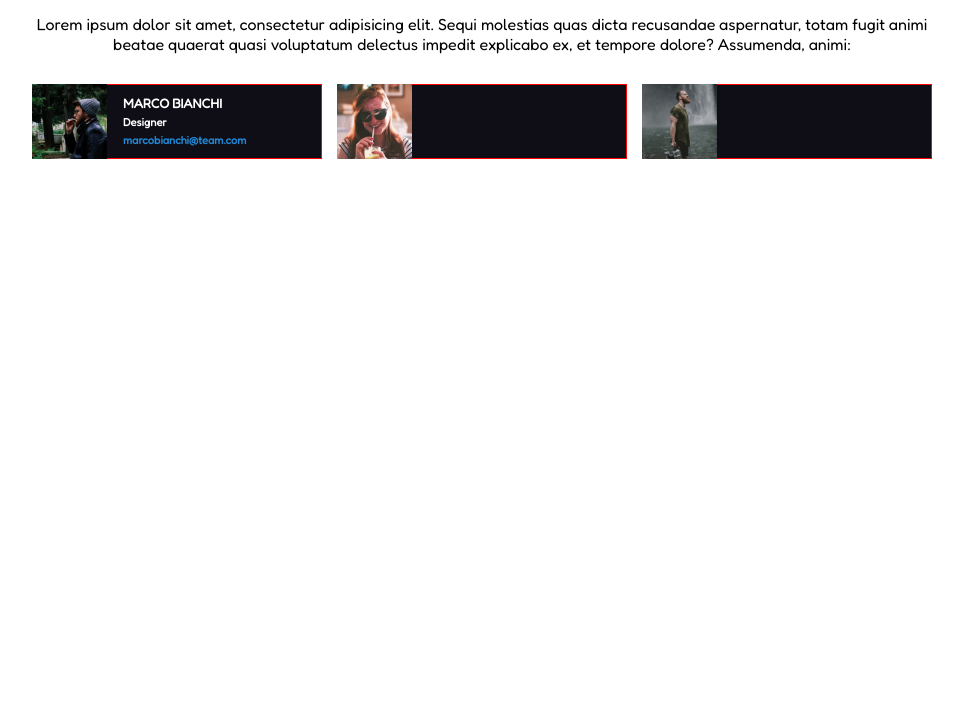
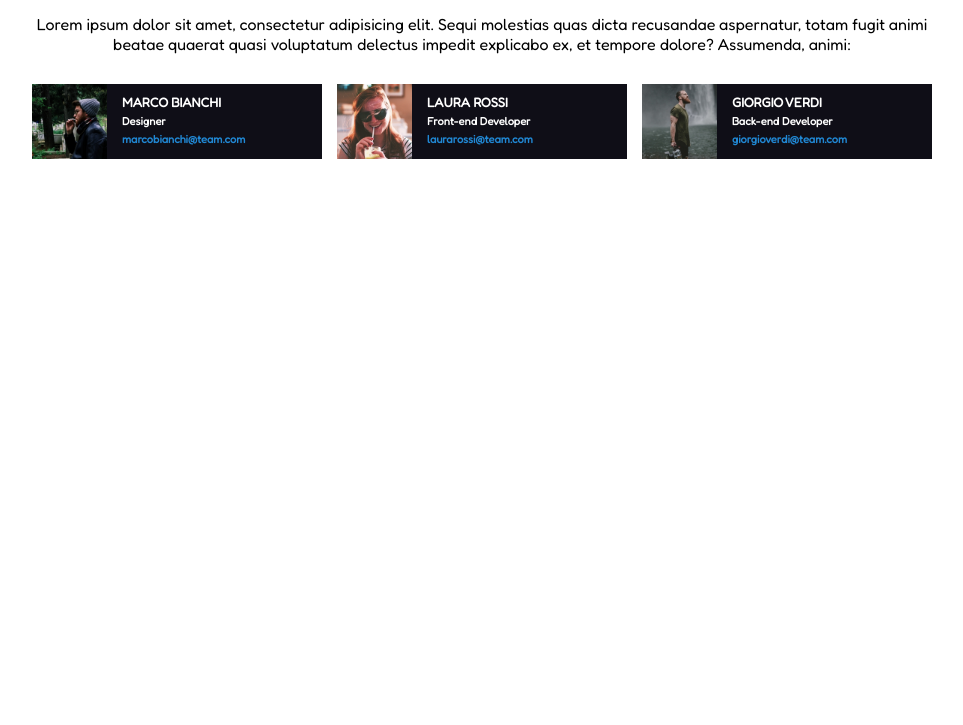
Before and after one commit to micheleTummolo/html-css-float-cards, a plain HTML site: page index.html in a window 1280 px wide. Shown: the part 75-800 px from the top of the page, without its empty margins (158-1121 px from the left). Drawn offline with Linux system fonts and the light colour scheme.

Commit message:
finished first cards line

```diff
--- a/index.html
+++ b/index.html
@@ -26,7 +26,7 @@
                         <!--Prima cella-->
                         <div class="cell">
                             <img src="img/male1.png" alt="male1">
-                            <div class="border_red card">
+                            <div class="card">
                                 <h3>MARCO BIANCHI</h3>
                                 <h4>Designer</h4>
                                 <h5>marcobianchi@team.com</h5>
@@ -36,35 +36,27 @@
                         <!--Seconda cella-->
                         <div class="cell">
                             <img src="img/female1.png" alt="female1">
-                            <div class="border_red card">
+                            <div class="card">
+                                <h3>LAURA ROSSI</h3>
+                                <h4>Front-end Developer</h4>
+                                <h5>laurarossi@team.com</h5>
                             </div>
                         </div>
 
                         <!--Terza cella-->
                         <div class="cell">
                             <img src="img/male2.png" alt="male2">
-                            <div class="border_red card">
+                            <div class="card">
+                                <h3>GIORGIO VERDI</h3>
+                                <h4>Back-end Developer</h4>
+                                <h5>giorgioverdi@team.com</h5>
                             </div>
                         </div>
                     </div>
 
 
                     <!--Seconda Riga-->
-                    <!--
-                    <div class="row border_red">
-                        <div class="cell">
-                            Cella 4
-                        </div>
 
-                        <div class="cell">
-                            Cella 5
-                        </div>
-
-                        <div class="cell">
-                            Cella 6
-                        </div>
-                    </div>
-                    -->
                 </div>
             </div>
         </main>
```
